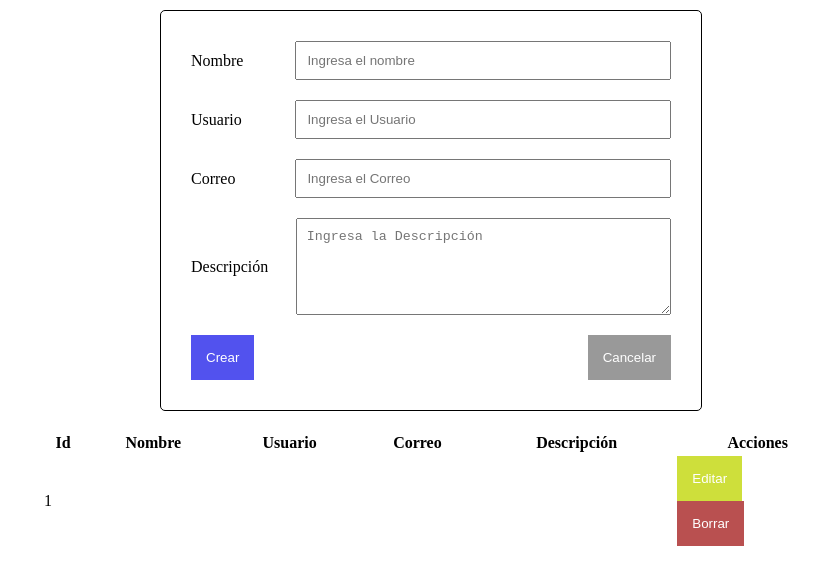
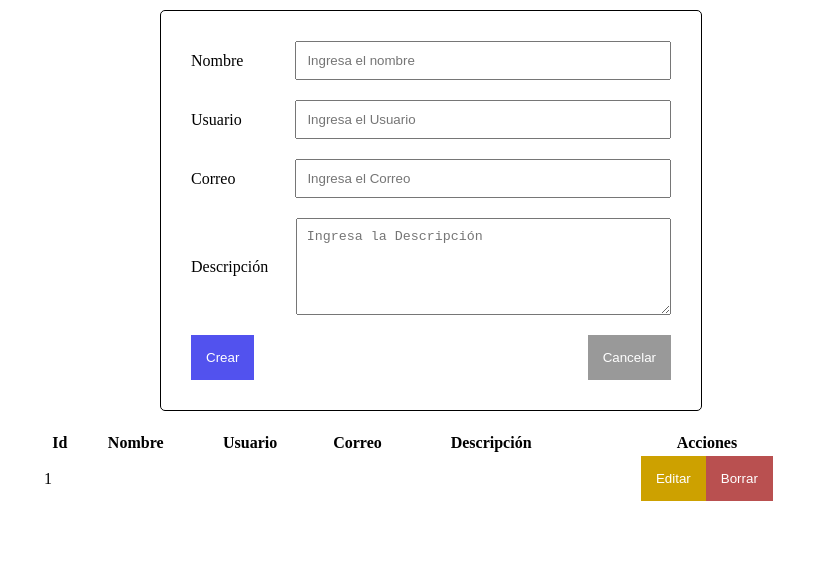
Before and after one commit to bleon27/proyecto2-crud-javascrip, a plain HTML site: page index.html in a window 1280 px wide. Both pictures are taken after a click on the button "Crear". Shown: the part 146-730 px from the top of the page, without its empty margins (209-1028 px from the left). Drawn offline with Linux system fonts and the light colour scheme.

Commit message:
insertar datos terminado

```diff
--- a/app.css
+++ b/app.css
@@ -17,8 +17,8 @@
 }
 
 .btn-warning{
-    background-color: rgb(206, 223, 59);
-    border: 5px solid rgb(206, 223, 59, 0.1);
+    background-color: rgb(205, 161, 0);
+    border: 5px solid rgb(205, 161, 0, 0.1);
     color: white;
 }
 
--- a/app.js
+++ b/app.js
@@ -1,9 +1,8 @@
 window.onload = function () {
     let arregloData = [];
-    const btnCrear = document.getElementById('crear');
+    const btnCrear = document.getElementById('btn-crear');
     btnCrear.addEventListener('click', event => {
         let objetoDatos = {
-            id: 0,
             nombre: '',
             usuario: '',
             correo: '',
@@ -40,6 +39,7 @@ window.onload = function () {
             tabla.innerHTML = '';
             let datos = JSON.parse(localStorage.getItem('valores'));
 
+            id = 1;
             datos.forEach(element => {
                 let tr = document.createElement('tr');
                 let td1 = document.createElement('td');
@@ -48,15 +48,16 @@ window.onload = function () {
                 let td4 = document.createElement('td');
                 let td5 = document.createElement('td');
                 let td6 = document.createElement('td');
+                td6.className = 'd-flex justify-content-center'
 
-                let textId = document.createTextNode(element.id+1);
+                let textId = document.createTextNode(id);
                 let textNombre = document.createTextNode(element.nombre);
                 let textUsuario = document.createTextNode(element.usuario);
                 let textCorreo = document.createTextNode(element.correo);
                 let textDescripcion = document.createTextNode(element.descripcion);
 
                 let botonEditar = document.createElement('button');
-                botonEditar.className = 'btn btn-warning';
+                botonEditar.className = 'btn btn-warning bnt-editar';
                 let textEditar = document.createTextNode('Editar');
                 botonEditar.addEventListener('click', event => {
                     alert('Editar');
@@ -64,7 +65,7 @@ window.onload = function () {
                 botonEditar.appendChild(textEditar);
 
                 let botonEliminiar = document.createElement('button');
-                botonEliminiar.className = 'btn btn-danger';
+                botonEliminiar.className = 'btn btn-danger btn-eliminar';
 
                 let textEliminar = document.createTextNode('Borrar');
                 botonEliminiar.addEventListener('click', event => {
@@ -89,7 +90,7 @@ window.onload = function () {
 
                 tabla.insertAdjacentElement("beforeend", tr);
                 //tabla.appendChild(tabla);
-
+                id++;
             });
         }
     }
--- a/index.html
+++ b/index.html
@@ -31,7 +31,7 @@
                         <textarea type="text" class="myx" rows="5" name="descripcion" id="descripcion" placeholder="Ingresa la Descripción"></textarea>
                     </div>
                     <div class="button-groups">
-                        <button type="button" class="myx btn btn-primary" id="crear">Crear</button>
+                        <button type="button" class="myx btn btn-primary" id="btn-crear">Crear</button>
                         <button type="button" class="myx btn btn-warning d-none" id="eliminar">Editar</button>
                         <button type="button" class="myx btn btn-danger" disabled>Cancelar</button>
                     </div>
```
